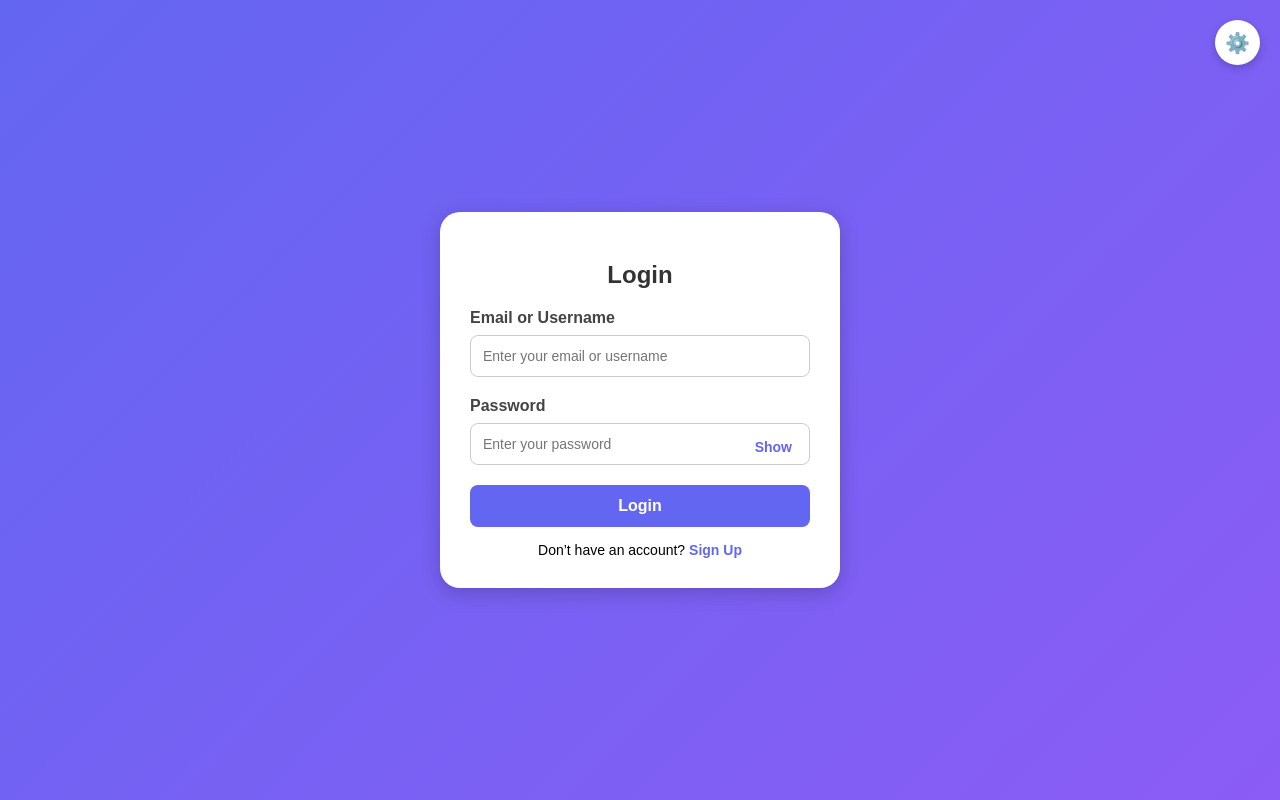
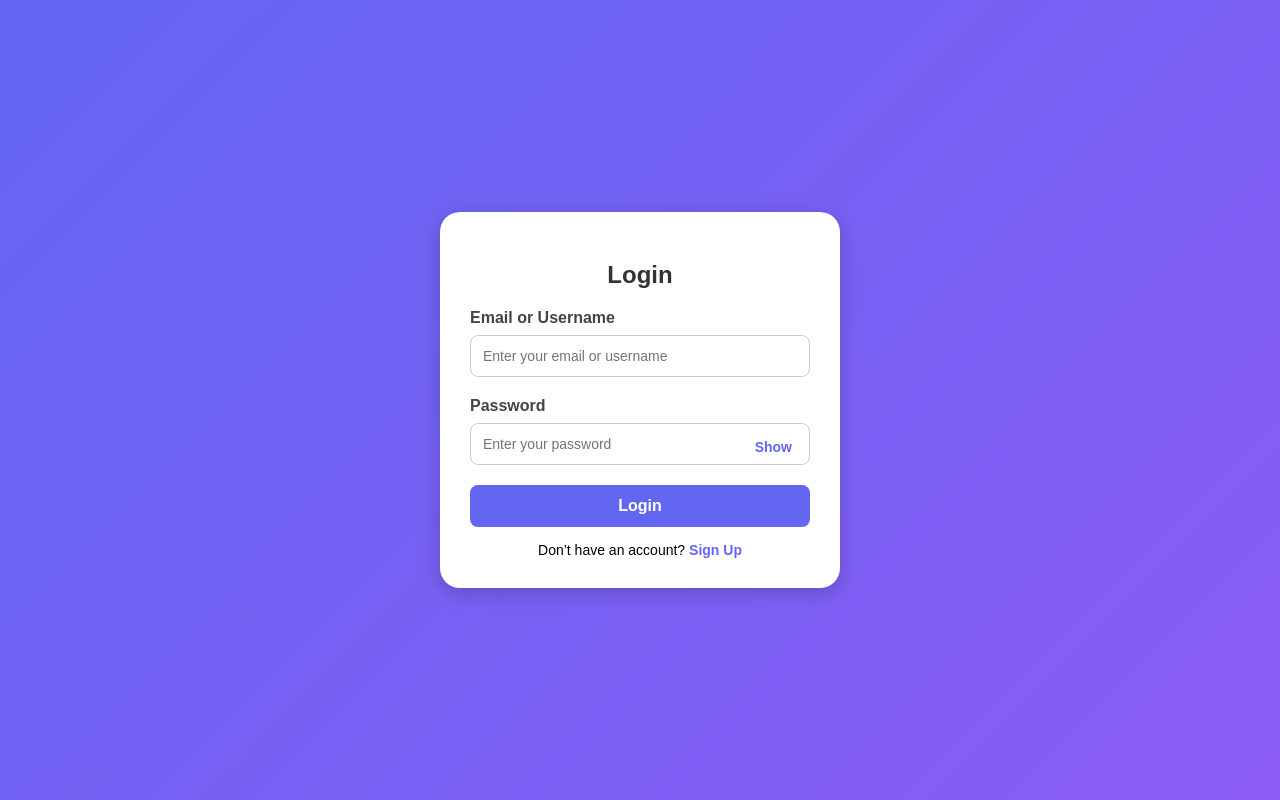
Before and after one commit to gilberttejanojr06-lgtm/Milk-Tea-House, a plain HTML site: page index.html in a window 1280 px wide. Drawn offline with Linux system fonts and the light colour scheme.

Commit message:
Update index.html

```diff
--- a/index.html
+++ b/index.html
@@ -139,8 +139,6 @@
 </head>
 <body>
 
-  <button class="admin-btn" onclick="window.location.href='admin-login.html'">⚙️</button>
-
   <div class="login-container">
     <h2>Login</h2>
     <form id="loginForm">
```
